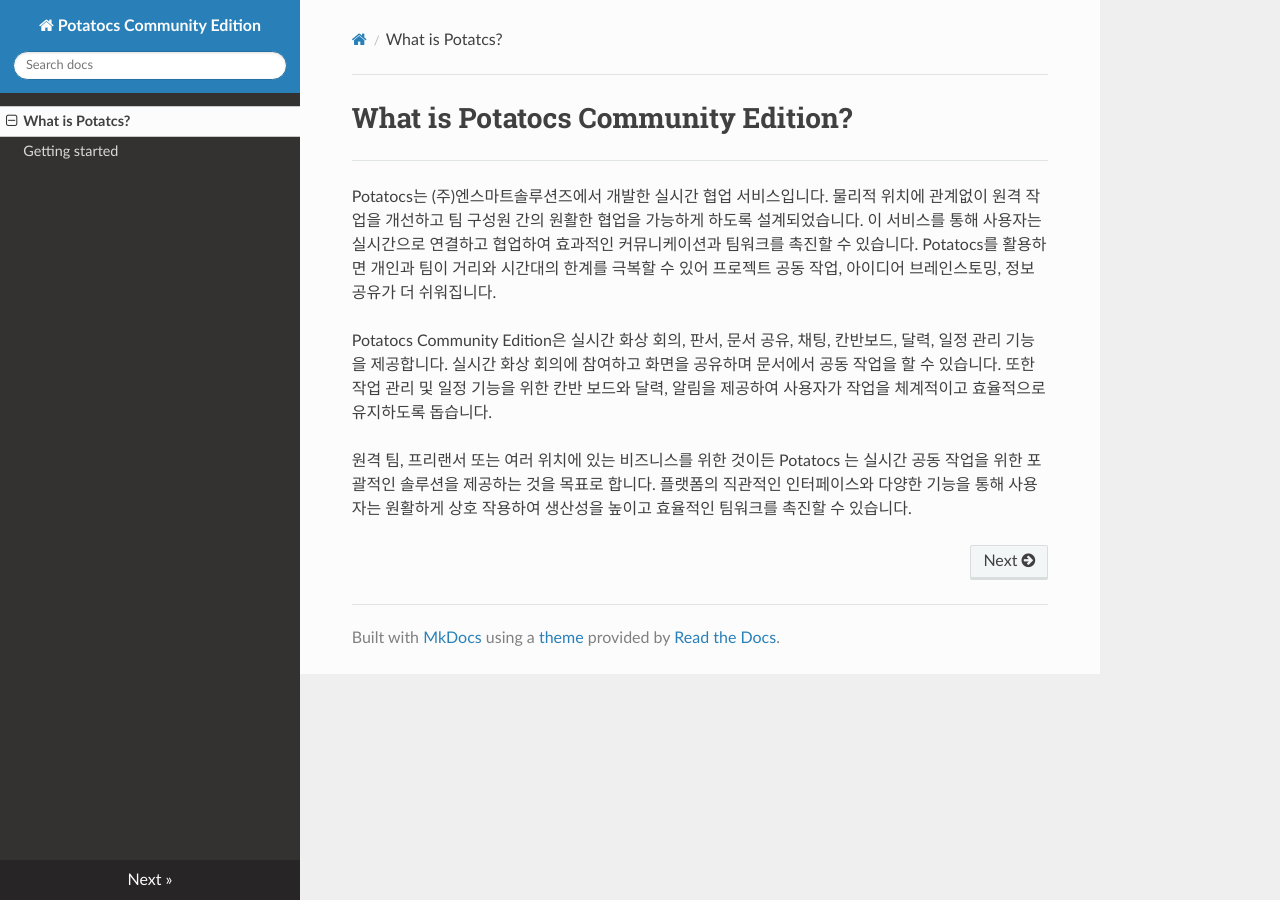
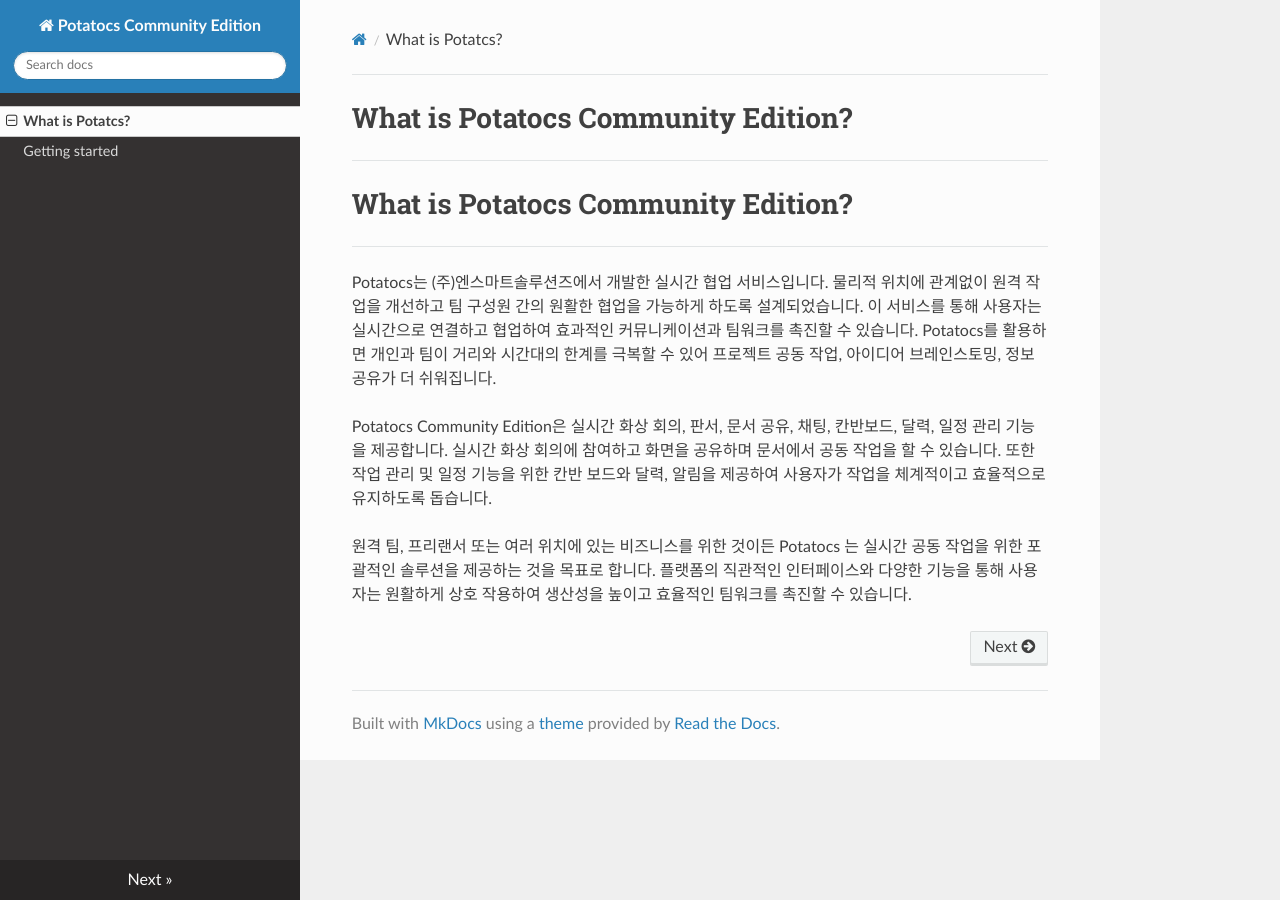
Before and after one commit to potatocs-ce/potatocs-ce-introduction, an MkDocs documentation site: the page built from docs/index.md, in a window 1280 px wide. Built offline with MkDocs 1.6.1, drawn with Linux system fonts in a browser that asks for light colours; nearby versions of some CDN libraries.

Commit message:
[Update] index.md comment update

```diff
--- a/docs/index.md
+++ b/docs/index.md
@@ -1,3 +1,7 @@
+# What is Potatocs Community Edition?
+
+---
+
 # What is Potatocs Community Edition?
 
 ---
```
